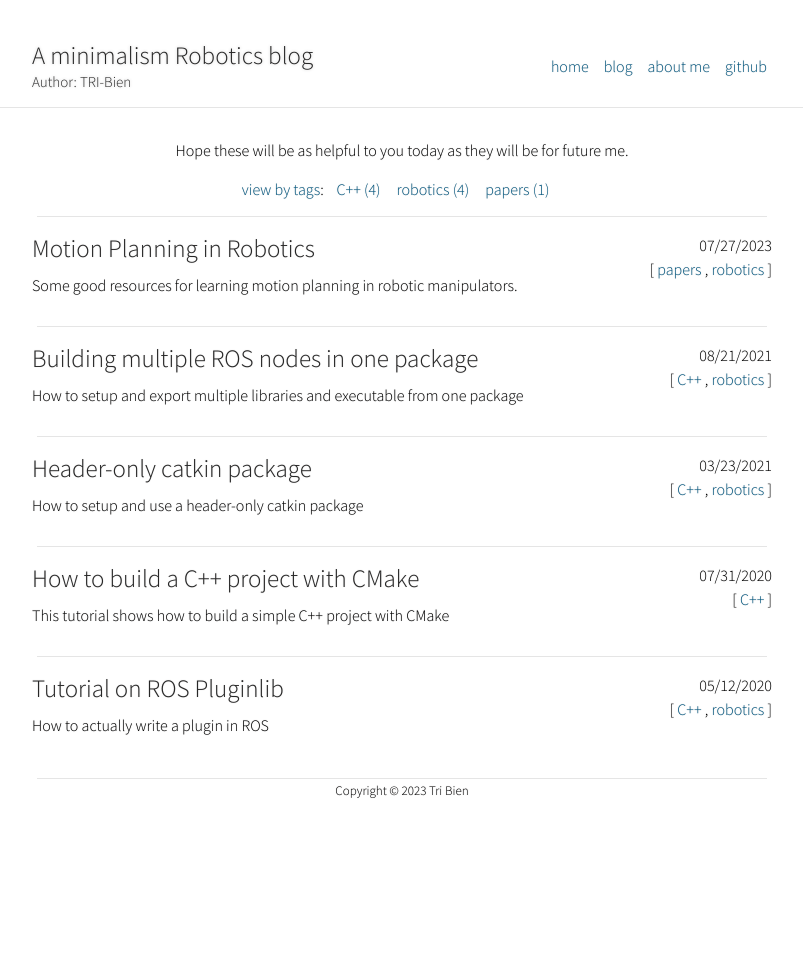
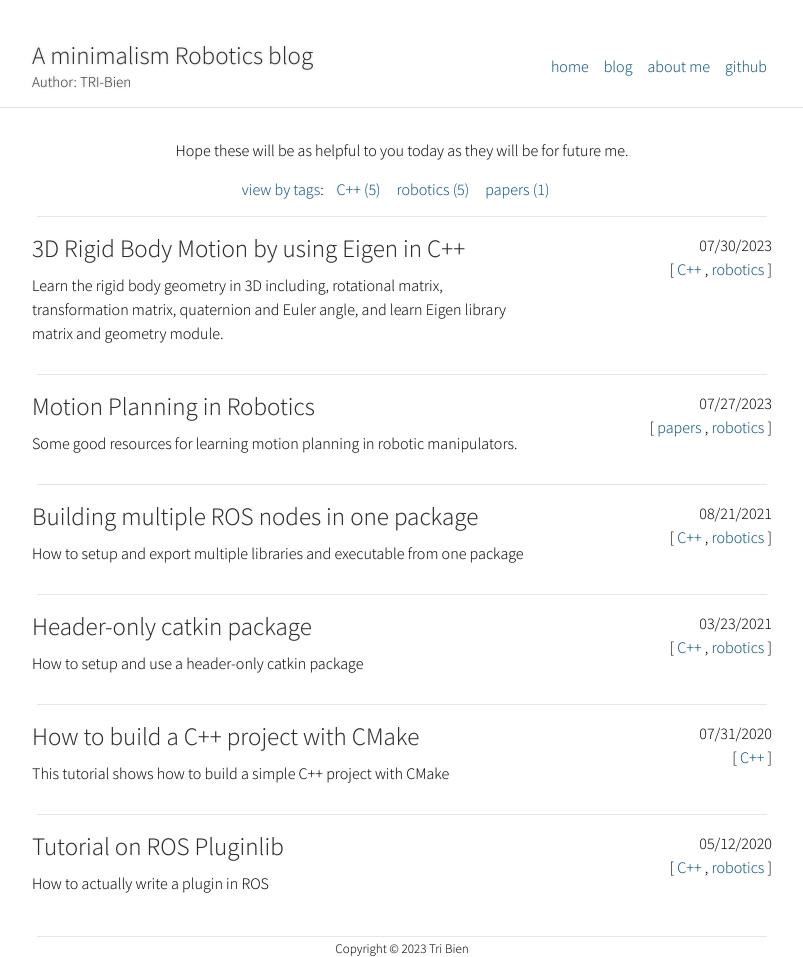
Before and after one commit to robotlabvn/robotlabvn.github.io, a Jekyll site: the page built from blog.html, in a window 1280 px wide. Shown: the whole page, without its empty margins (238-1041 px from the left). Built offline with Jekyll 4.4.1, drawn with Linux system fonts in a browser that asks for light colours; before the commit the page ends 900 px from its top, so only the background shows below that.

Commit message:
Add 3d Rigid Body

```diff
--- a/_posts/2023-07-30-3D-Rigid-Body-Motion-Eigen-in-C++.md
+++ b/_posts/2023-07-30-3D-Rigid-Body-Motion-Eigen-in-C++.md
@@ -1,3 +1,10 @@
+---
+layout: post
+category: blog
+title: 3D Rigid Body Motion by using Eigen in C++
+snippet: Learn the rigid body geometry in 3D including, rotational matrix, transformation matrix, quaternion and Euler angle, and learn Eigen library matrix and geometry module.
+tags: [C++, robotics]
+---
 
 # 3D Rigid Body Motion by using Eigen in C++
 **Main Goal:**
```
